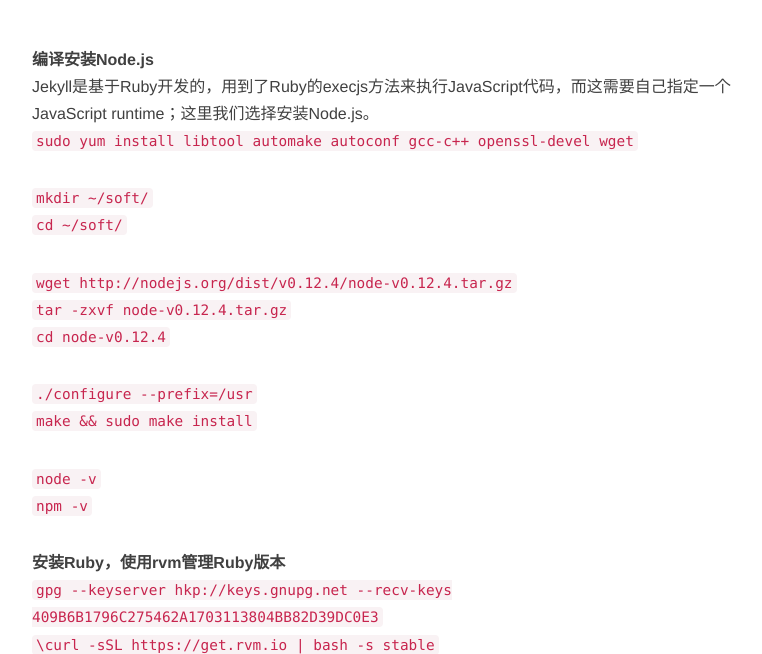
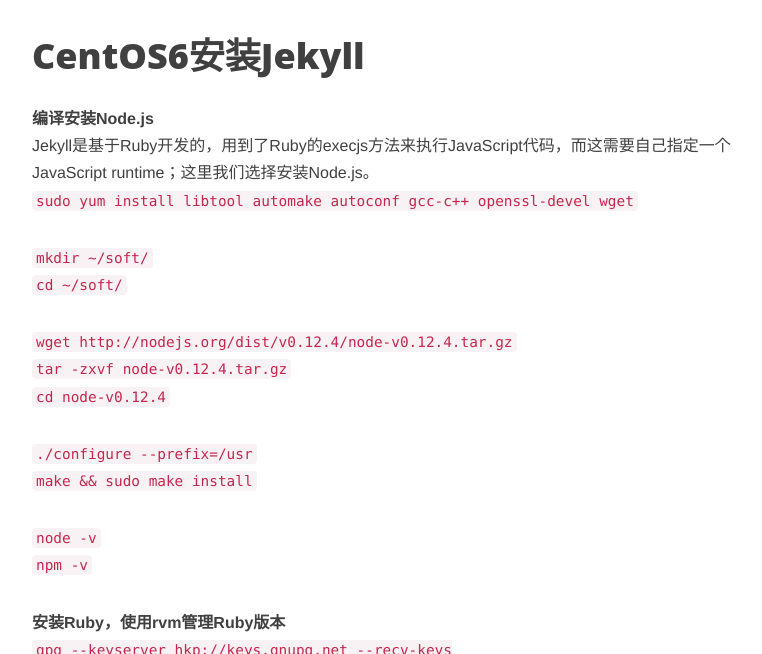
Before and after one commit to EwanZhang/EwanZhang, a Jekyll site: the page built from _posts/2015-07-04-centos6安装Jekyll.md, in a window 1280 px wide and 900 px high, cut to the strip 246-900 px from the top of the window. Shown: the whole strip, without its empty margins (233-995 px from the left). Built offline with Jekyll 4.4.1, drawn with Linux system fonts in a browser that asks for light colours; nearby versions of some CDN libraries; comment, search, counter and statistics services are not loaded.

Commit message:
Update 2015-07-04-centos6安装Jekyll.md

```diff
--- a/_posts/2015-07-04-centos6安装Jekyll.md
+++ b/_posts/2015-07-04-centos6安装Jekyll.md
@@ -6,6 +6,9 @@
     - CentOS
     - Jekyll
 ---
+
+# CentOS6安装Jekyll
+
 
 **编译安装Node.js**
 Jekyll是基于Ruby开发的，用到了Ruby的execjs方法来执行JavaScript代码，而这需要自己指定一个JavaScript runtime；这里我们选择安装Node.js。
```
